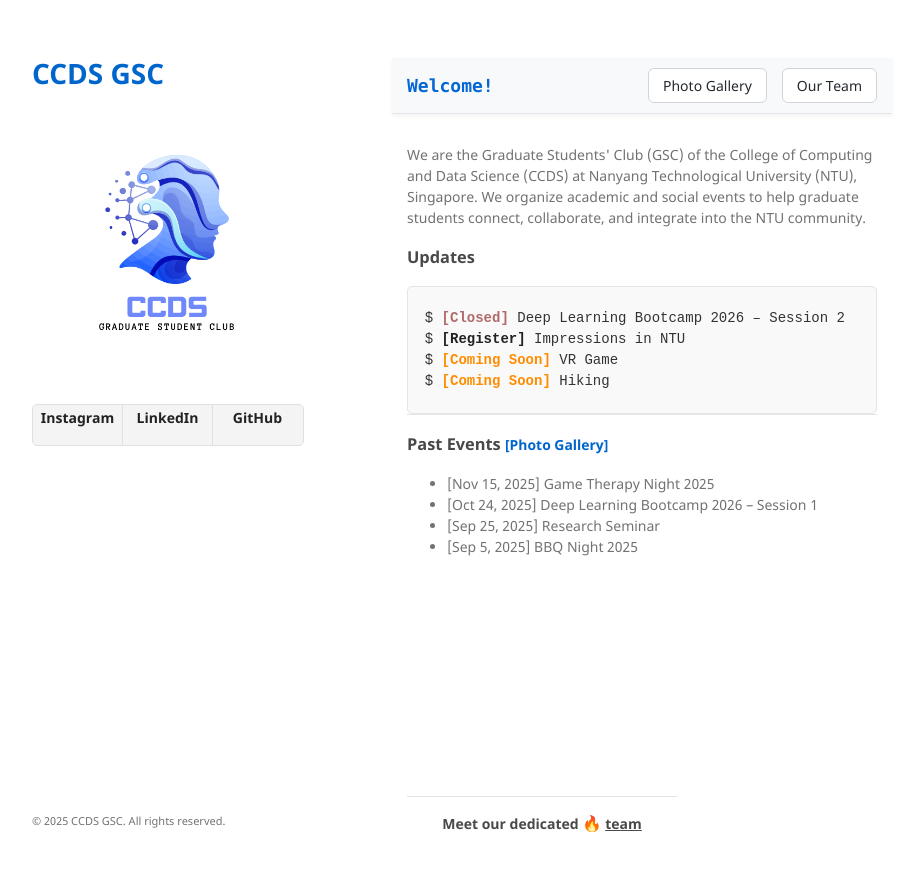
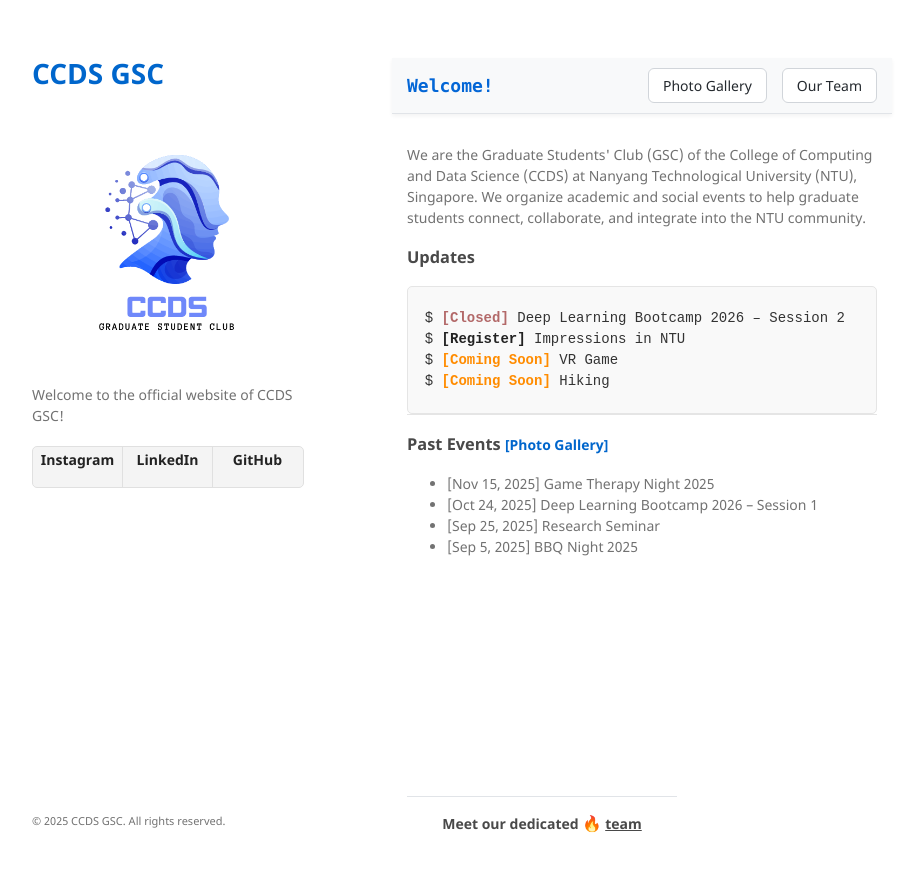
Before and after one commit to ccds-gsc/ccds-gsc.github.io, a Jekyll site: the page built from index.md, in a window 1280 px wide. Shown: the top 872 px of the page, without its empty margins (178-1086 px from the left). Built offline with Jekyll 4.4.1, drawn with Linux system fonts in a browser that asks for light colours; the repository's description, which GitHub fills in, is left out.

Commit message:
Update _config.yml

```diff
--- a/_config.yml
+++ b/_config.yml
@@ -1,6 +1,6 @@
 title: CCDS GSC
 logo: /assets/img/logo.png
-description:
+description: Welcome to the official website of CCDS GSC!
 show_downloads: true
 google_analytics: G-CJHJXG4C3B
 theme: jekyll-theme-minimal
```
